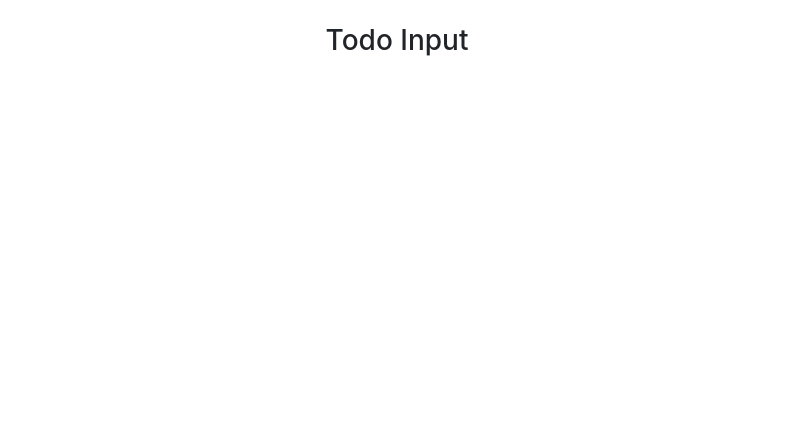
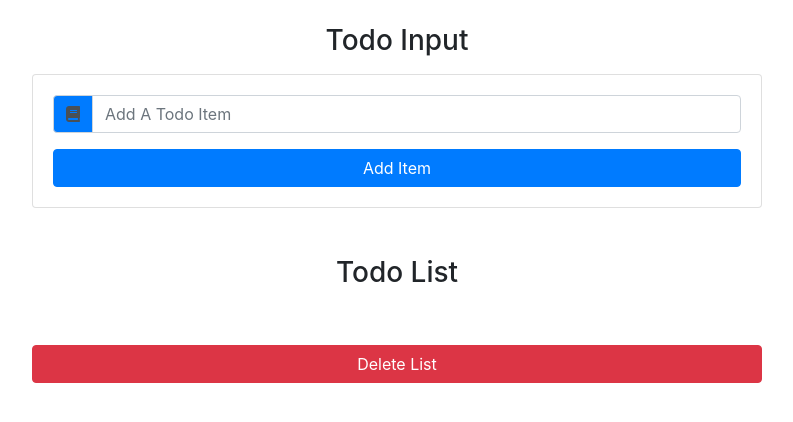
Before and after one commit to PedroLanzinha/React.Js-Todo-List-Bootstrap, a React (Create React App) app: page / in a window 1280 px wide. Shown: the top 422 px of the page, without its empty margins (243-1036 px from the left). Built offline with nearby package versions, Linux system fonts and the light colour scheme.

Commit message:
update commit-error

```diff
--- a/src/components/TodoInput.js
+++ b/src/components/TodoInput.js
@@ -3,9 +3,26 @@
 export default class TodoInput extends Component {
   render() {
     return (
-      <div>
-
-      </div>
-    )
+    <div className="card card-body my-3" >
+      <form >
+        <div className="input-group">
+          <div className= "input-group-prepend">
+            <div className="input-group-text bg-primary
+            text-wite">
+              <i className="fas fa-book"/>
+            </div>
+          </div>
+          <input
+            type="text"
+            className="form-control text-capitalize"
+            placeholder="add a todo item" />
+        </div>
+        <button type="submit" className="btn btn-block
+         btn-primary mt-3">
+          Add Item
+        </button>
+      </form>
+    </div>
+    );
   }
 }
--- a/src/components/TodoItem.js
+++ b/src/components/TodoItem.js
@@ -3,9 +3,17 @@
 export default class TodoItem extends Component {
   render() {
     return (
-      <div>
-
-      </div>
+      <li className="list-group-item text-capitalize d-flex
+      justify-content-between my-2">
+        <h6>Title</h6>
+        <div className="todo-icon"></div>
+        <span className="mx-2 text-sucess">
+          <i className="fas fa-pen"></i>
+        </span>
+        <span className="mx-2 text-danger">
+          <i className="fas fa-trash"></i>
+        </span>
+      </li>
     )
   }
 }
--- a/src/components/TodoList.js
+++ b/src/components/TodoList.js
@@ -4,9 +4,13 @@
 export default class TodoList extends Component {
   render() {
     return (
-      <div>
-        <TodoItem/>
-      </div>
+      <ul className="list-group my-5">
+        <h3 className="text-capitalize text-center">Todo list</h3>
+        <button type="button" className="btn btn-danger btn-block
+        text-capitalize mt-5">
+        Delete List
+        </button>
+      </ul>
     )
   }
 }
```
